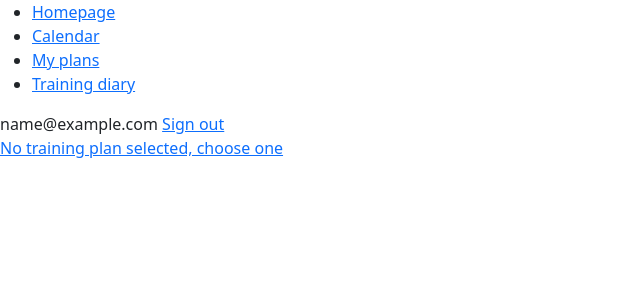
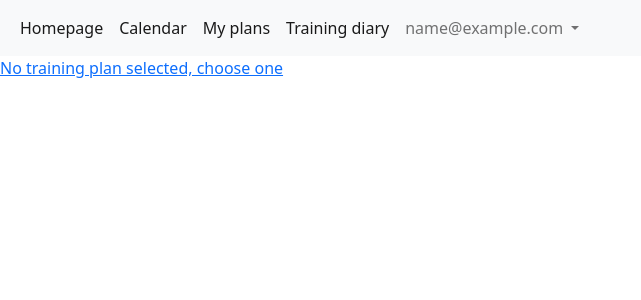
Before and after one commit to Gribek/RunSchedule, a Django app: page /runapp/calendar/05/2021 in a window 1280 px wide. Shown: the top 300 px of the page, without its empty margins (0-641 px from the left). Run offline with Django 3.2, Linux system fonts and the light colour scheme; the visitor is signed in with stand-in values (Sample User, id 1); data that the repository does not hold is empty.

Commit message:
Style navbar using bootstrap

```diff
--- a/runapp/templates/runapp/base_runapp.html
+++ b/runapp/templates/runapp/base_runapp.html
@@ -2,27 +2,35 @@
 
 {% block content %}
     {% block navbar %}
-        <nav>
-            <div>
-                <ul>
-                    <li>
-                        <a href="{% url 'runapp:homepage' %}">Homepage</a>
+        <nav class="navbar navbar-expand-md navbar-light bg-light">
+            <div class="container-fluid">
+                <button class="navbar-toggler" type="button" data-bs-toggle="collapse" data-bs-target="#navbarNav" aria-controls="navbarNav" aria-expanded="false" aria-label="Toggle navigation">
+                  <span class="navbar-toggler-icon"></span>
+                </button>
+                <div class="collapse navbar-collapse" id="navbarNav">
+                    <ul class="navbar-nav me-auto mb-2 mb-lg-0">
+                        <li class="nav-item">
+                            <a class="nav-link active" href="{% url 'runapp:homepage' %}">Homepage</a>
                         </li>
-                    <li>
-                        <a href="{% url 'runapp:calendar' today.month today.year %}">Calendar</a>
+                        <li class="nav-item">
+                            <a class="nav-link active" href="{% url 'runapp:calendar' today.month today.year %}">Calendar</a>
                         </li>
-                    <li>
-                        <a href="{% url 'runapp:training_plan_list' %}">My plans</a>
+                        <li class="nav-item">
+                            <a class="nav-link active" href="{% url 'runapp:training_plan_list' %}">My plans</a>
                         </li>
-                    <li>
-                        <a href="{% url 'runapp:training_diary' %}">Training diary</a>
+                        <li class="nav-item">
+                            <a class="nav-link active" href="{% url 'runapp:training_diary' %}">Training diary</a>
+                        </li>
+                        <li class="nav-item dropdown">
+                          <a class="nav-link dropdown-toggle" href="#" id="navbarDropdownMenuLink" role="button" data-bs-toggle="dropdown" aria-expanded="false">
+                            {{ user.email }}
+                          </a>
+                          <ul class="dropdown-menu" aria-labelledby="navbarDropdownMenuLink">
+                            <li><a class="dropdown-item" href="{% url 'runapp:logout' %}">Sign out</a></li>
+                          </ul>
                         </li>
                     </ul>
                 </div>
-            <div>
-                {% if user.is_authenticated %}
-                    {{ user.email }} <a href="{% url 'runapp:logout' %}">Sign out</a>
-                {% endif %}
             </div>
         </nav>
     {% endblock navbar %}
```
Lines whose indentation alone changed are shown as unchanged.
